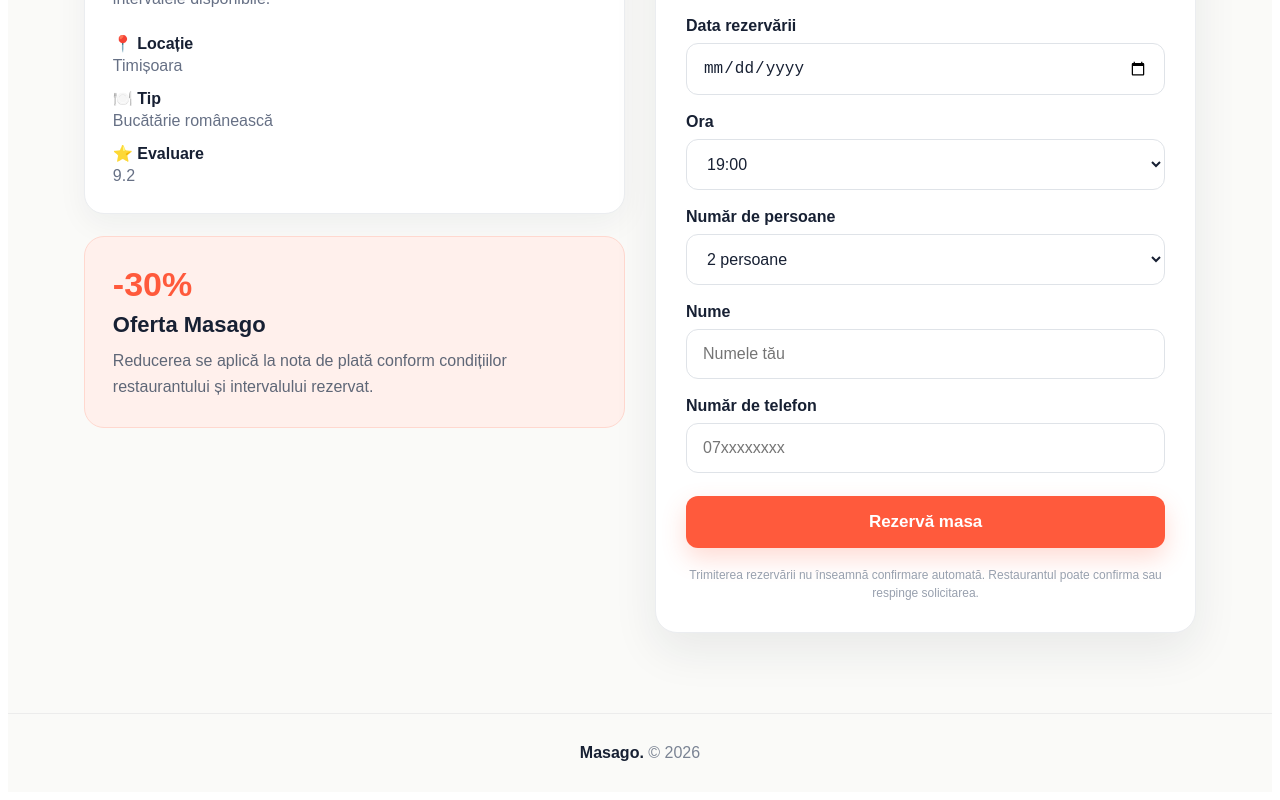
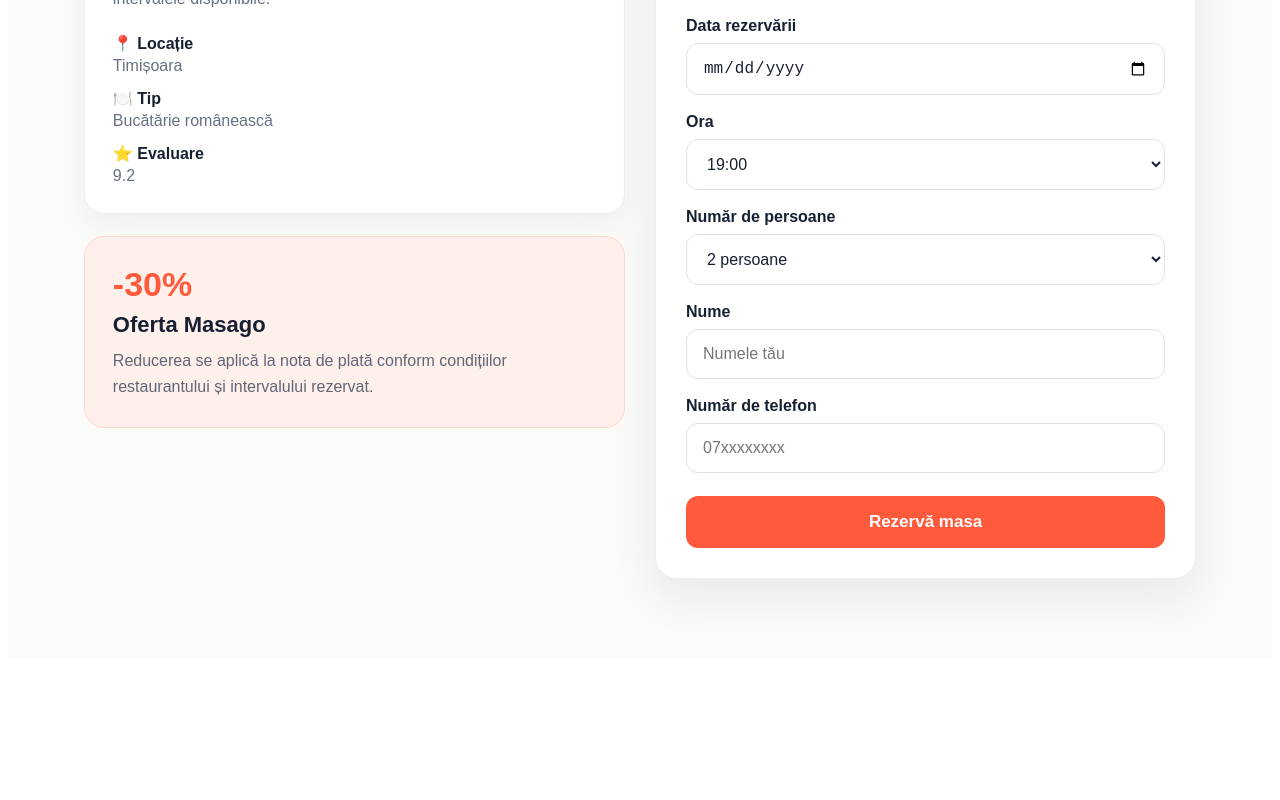
Before and after one commit to masago1/masago1, a Next.js app: page /restaurant in a window 1280 px wide. Shown: the part 689-1489 px from the top of the page. After the commit the page ends 1356 px from the top, so only its background shows below. Built offline with nearby package versions, Linux system fonts and the light colour scheme.

Commit message:
Update page.js

```diff
--- a/app/restaurant/page.js
+++ b/app/restaurant/page.js
@@ -60,14 +60,11 @@ export default function RestaurantPage() {
       process.env.NEXT_PUBLIC_SUPABASE_PUBLISHABLE_KEY;
 
     if (!supabaseUrl || !supabaseKey) {
-      setMessage(
-        "Conexiunea cu Supabase nu este configurată."
-      );
+      setMessage("Conexiunea cu Supabase nu este configurată.");
       return;
     }
 
-    const reservationCode =
-      generateReservationCode();
+    const reservationCode = generateReservationCode();
 
     const reservationSummary = {
       code: reservationCode,
@@ -106,18 +103,15 @@ export default function RestaurantPage() {
 
       if (!response.ok) {
         const errorText = await response.text();
-
-        console.error(
-          "Supabase error:",
-          errorText
-        );
-
-        setMessage(
-          `Eroare Supabase: ${errorText}`
-        );
-
+        console.error("Supabase error:", errorText);
+        setMessage(`Eroare Supabase: ${errorText}`);
         return;
       }
+
+      localStorage.setItem(
+        "masago_last_reservation_code",
+        reservationCode
+      );
 
       setConfirmation(reservationSummary);
 
@@ -128,10 +122,7 @@ export default function RestaurantPage() {
       setPhone("");
     } catch (error) {
       console.error(error);
-
-      setMessage(
-        `Eroare: ${error.message}`
-      );
+      setMessage(`Eroare: ${error.message}`);
     } finally {
       setLoading(false);
     }
@@ -174,8 +165,6 @@ export default function RestaurantPage() {
         color: "#172033",
       }}
     >
-      {/* HEADER */}
-
       <header
         style={{
           background: "white",
@@ -199,14 +188,7 @@ export default function RestaurantPage() {
             letterSpacing: "-1px",
           }}
         >
-          Masago
-          <span
-            style={{
-              color: "#FF5A3C",
-            }}
-          >
-            .
-          </span>
+          Masago<span style={{ color: "#FF5A3C" }}>.</span>
         </a>
 
         <a
@@ -220,8 +202,6 @@ export default function RestaurantPage() {
           ← Înapoi la restaurante
         </a>
       </header>
-
-      {/* HERO */}
 
       <section
         style={{
@@ -246,11 +226,9 @@ export default function RestaurantPage() {
             <div
               style={{
                 display: "inline-block",
-                background:
-                  "rgba(255,90,60,0.16)",
+                background: "rgba(255,90,60,0.16)",
                 color: "#FF8A73",
-                border:
-                  "1px solid rgba(255,90,60,0.35)",
+                border: "1px solid rgba(255,90,60,0.35)",
                 borderRadius: "999px",
                 padding: "8px 12px",
                 fontSize: "14px",
@@ -263,8 +241,7 @@ export default function RestaurantPage() {
 
             <h1
               style={{
-                fontSize:
-                  "clamp(44px, 6vw, 66px)",
+                fontSize: "clamp(44px, 6vw, 66px)",
                 margin: 0,
                 letterSpacing: "-2px",
               }}
@@ -280,9 +257,8 @@ export default function RestaurantPage() {
                 maxWidth: "600px",
               }}
             >
-              Bucătărie românească și
-              preparate tradiționale, cu oferte
-              disponibile în anumite intervale.
+              Bucătărie românească și preparate tradiționale, cu
+              oferte disponibile în anumite intervale.
             </p>
 
             <div
@@ -330,16 +306,13 @@ export default function RestaurantPage() {
               justifyContent: "center",
               fontSize: "110px",
               border: "1px solid #334057",
-              boxShadow:
-                "0 20px 60px rgba(0,0,0,0.25)",
+              boxShadow: "0 20px 60px rgba(0,0,0,0.25)",
             }}
           >
             🍲
           </div>
         </div>
       </section>
-
-      {/* CONTENT */}
 
       <section
         style={{
@@ -353,8 +326,6 @@ export default function RestaurantPage() {
           alignItems: "start",
         }}
       >
-        {/* INFORMATII */}
-
         <div>
           <div
             style={{
@@ -362,17 +333,11 @@ export default function RestaurantPage() {
               border: "1px solid #ebedf0",
               borderRadius: "20px",
               padding: "28px",
-              boxShadow:
-                "0 10px 30px rgba(23,32,51,0.05)",
+              boxShadow: "0 10px 30px rgba(23,32,51,0.05)",
               marginBottom: "22px",
             }}
           >
-            <h2
-              style={{
-                marginTop: 0,
-                fontSize: "26px",
-              }}
-            >
+            <h2 style={{ marginTop: 0, fontSize: "26px" }}>
               Despre Casa Bunicii
             </h2>
 
@@ -382,10 +347,8 @@ export default function RestaurantPage() {
                 lineHeight: 1.7,
               }}
             >
-              Casa Bunicii este listat în
-              Masago pentru rezervări cu
-              reducere în intervalele
-              disponibile.
+              Casa Bunicii este listat în Masago pentru rezervări
+              cu reducere în intervalele disponibile.
             </p>
 
             <div
@@ -397,39 +360,21 @@ export default function RestaurantPage() {
             >
               <div>
                 <strong>📍 Locație</strong>
-
-                <div
-                  style={{
-                    color: "#667085",
-                    marginTop: "4px",
-                  }}
-                >
+                <div style={{ color: "#667085", marginTop: "4px" }}>
                   Timișoara
                 </div>
               </div>
 
               <div>
                 <strong>🍽️ Tip</strong>
-
-                <div
-                  style={{
-                    color: "#667085",
-                    marginTop: "4px",
-                  }}
-                >
+                <div style={{ color: "#667085", marginTop: "4px" }}>
                   Bucătărie românească
                 </div>
               </div>
 
               <div>
                 <strong>⭐ Evaluare</strong>
-
-                <div
-                  style={{
-                    color: "#667085",
-                    marginTop: "4px",
-                  }}
-                >
+                <div style={{ color: "#667085", marginTop: "4px" }}>
                   9.2
                 </div>
               </div>
@@ -471,15 +416,11 @@ export default function RestaurantPage() {
                 lineHeight: 1.6,
               }}
             >
-              Reducerea se aplică la nota de
-              plată conform condițiilor
-              restaurantului și intervalului
-              rezervat.
+              Reducerea se aplică la nota de plată conform
+              condițiilor restaurantului și intervalului rezervat.
             </p>
           </div>
         </div>
-
-        {/* CONFIRMARE SAU FORMULAR */}
 
         <div
           style={{
@@ -487,8 +428,7 @@ export default function RestaurantPage() {
             border: "1px solid #ebedf0",
             borderRadius: "22px",
             padding: "30px",
-            boxShadow:
-              "0 18px 45px rgba(23,32,51,0.08)",
+            boxShadow: "0 18px 45px rgba(23,32,51,0.08)",
           }}
         >
           {confirmation ? (
@@ -510,11 +450,7 @@ export default function RestaurantPage() {
                 ✓
               </div>
 
-              <div
-                style={{
-                  textAlign: "center",
-                }}
-              >
+              <div style={{ textAlign: "center" }}>
                 <p
                   style={{
                     margin: 0,
@@ -534,8 +470,7 @@ export default function RestaurantPage() {
                     margin: "8px 0",
                   }}
                 >
-                  Mulțumim,{" "}
-                  {confirmation.name}!
+                  Mulțumim, {confirmation.name}!
                 </h2>
 
                 <p
@@ -544,9 +479,8 @@ export default function RestaurantPage() {
                     lineHeight: 1.6,
                   }}
                 >
-                  Solicitarea a fost trimisă
-                  către Casa Bunicii și așteaptă
-                  confirmarea restaurantului.
+                  Solicitarea a fost trimisă către Casa Bunicii și
+                  așteaptă confirmarea restaurantului.
                 </p>
               </div>
 
@@ -584,68 +518,24 @@ export default function RestaurantPage() {
                 </div>
               </div>
 
-              <div
+              <a
+                href="/verifica-rezervare"
                 style={{
-                  display: "grid",
-                  gridTemplateColumns:
-                    "repeat(3, 1fr)",
-                  gap: "10px",
-                  marginBottom: "25px",
+                  display: "block",
+                  width: "100%",
+                  boxSizing: "border-box",
+                  textDecoration: "none",
+                  textAlign: "center",
+                  background: "#FF5A3C",
+                  color: "white",
+                  borderRadius: "12px",
+                  padding: "15px",
+                  fontWeight: "900",
+                  marginBottom: "12px",
                 }}
               >
-                <div
-                  style={confirmationBox}
-                >
-                  <span style={confirmationLabel}>
-                    Data
-                  </span>
-
-                  <strong>
-                    {confirmation.date}
-                  </strong>
-                </div>
-
-                <div
-                  style={confirmationBox}
-                >
-                  <span style={confirmationLabel}>
-                    Ora
-                  </span>
-
-                  <strong>
-                    {confirmation.time}
-                  </strong>
-                </div>
-
-                <div
-                  style={confirmationBox}
-                >
-                  <span style={confirmationLabel}>
-                    Persoane
-                  </span>
-
-                  <strong>
-                    {confirmation.guests}
-                  </strong>
-                </div>
-              </div>
-
-              <div
-                style={{
-                  background: "#FFF4DD",
-                  color: "#7A5800",
-                  padding: "14px",
-                  borderRadius: "11px",
-                  fontSize: "14px",
-                  lineHeight: 1.5,
-                  marginBottom: "18px",
-                }}
-              >
-                ⏳ Rezervarea este momentan{" "}
-                <strong>în așteptare</strong>.
-                Restaurantul trebuie să o
-                confirme.
-              </div>
+                Vezi statusul rezervării
+              </a>
 
               <button
                 onClick={makeAnotherReservation}
@@ -694,27 +584,18 @@ export default function RestaurantPage() {
                   marginBottom: "28px",
                 }}
               >
-                Completează detaliile și
-                trimitem rezervarea către
+                Completează detaliile și trimitem rezervarea către
                 restaurant.
               </p>
 
               <div style={fieldStyle}>
-                <label style={labelStyle}>
-                  Data rezervării
-                </label>
+                <label style={labelStyle}>Data rezervării</label>
 
                 <input
                   type="date"
                   value={date}
-                  min={
-                    new Date()
-                      .toISOString()
-                      .split("T")[0]
-                  }
-                  onChange={(e) =>
-                    setDate(e.target.value)
-                  }
+                  min={new Date().toISOString().split("T")[0]}
+                  onChange={(e) => setDate(e.target.value)}
                   style={inputStyle}
                 />
 
@@ -727,133 +608,69 @@ export default function RestaurantPage() {
                     }}
                   >
                     Data selectată:{" "}
-                    <strong>
-                      {formatDateRomanian(date)}
-                    </strong>
+                    <strong>{formatDateRomanian(date)}</strong>
                   </div>
                 )}
               </div>
 
               <div style={fieldStyle}>
-                <label style={labelStyle}>
-                  Ora
-                </label>
+                <label style={labelStyle}>Ora</label>
 
                 <select
                   value={time}
-                  onChange={(e) =>
-                    setTime(e.target.value)
-                  }
+                  onChange={(e) => setTime(e.target.value)}
                   style={inputStyle}
                 >
-                  <option value="18:00">
-                    18:00
-                  </option>
-
-                  <option value="18:30">
-                    18:30
-                  </option>
-
-                  <option value="19:00">
-                    19:00
-                  </option>
-
-                  <option value="19:30">
-                    19:30
-                  </option>
-
-                  <option value="20:00">
-                    20:00
-                  </option>
-
-                  <option value="20:30">
-                    20:30
-                  </option>
-
-                  <option value="21:00">
-                    21:00
-                  </option>
-
-                  <option value="21:30">
-                    21:30
-                  </option>
+                  <option value="18:00">18:00</option>
+                  <option value="18:30">18:30</option>
+                  <option value="19:00">19:00</option>
+                  <option value="19:30">19:30</option>
+                  <option value="20:00">20:00</option>
+                  <option value="20:30">20:30</option>
+                  <option value="21:00">21:00</option>
+                  <option value="21:30">21:30</option>
                 </select>
               </div>
 
               <div style={fieldStyle}>
-                <label style={labelStyle}>
-                  Număr de persoane
-                </label>
+                <label style={labelStyle}>Număr de persoane</label>
 
                 <select
                   value={guests}
-                  onChange={(e) =>
-                    setGuests(e.target.value)
-                  }
+                  onChange={(e) => setGuests(e.target.value)}
                   style={inputStyle}
                 >
-                  <option value="1">
-                    1 persoană
-                  </option>
-
-                  <option value="2">
-                    2 persoane
-                  </option>
-
-                  <option value="3">
-                    3 persoane
-                  </option>
-
-                  <option value="4">
-                    4 persoane
-                  </option>
-
-                  <option value="5">
-                    5 persoane
-                  </option>
-
-                  <option value="6">
-                    6 persoane
-                  </option>
-
-                  <option value="7">
-                    7 persoane
-                  </option>
-
-                  <option value="8">
-                    8 persoane
-                  </option>
+                  <option value="1">1 persoană</option>
+                  <option value="2">2 persoane</option>
+                  <option value="3">3 persoane</option>
+                  <option value="4">4 persoane</option>
+                  <option value="5">5 persoane</option>
+                  <option value="6">6 persoane</option>
+                  <option value="7">7 persoane</option>
+                  <option value="8">8 persoane</option>
                 </select>
               </div>
 
               <div style={fieldStyle}>
-                <label style={labelStyle}>
-                  Nume
-                </label>
+                <label style={labelStyle}>Nume</label>
 
                 <input
                   type="text"
                   placeholder="Numele tău"
                   value={name}
-                  onChange={(e) =>
-                    setName(e.target.value)
-                  }
+                  onChange={(e) => setName(e.target.value)}
                   style={inputStyle}
                 />
               </div>
 
               <div style={fieldStyle}>
-                <label style={labelStyle}>
-                  Număr de telefon
-                </label>
+                <label style={labelStyle}>Număr de telefon</label>
 
                 <input
                   type="tel"
                   placeholder="07xxxxxxxx"
                   value={phone}
-                  onChange={(e) =>
-                    setPhone(e.target.value)
-                  }
+                  onChange={(e) => setPhone(e.target.value)}
                   style={inputStyle}
                 />
               </div>
@@ -876,14 +693,9 @@ export default function RestaurantPage() {
                   cursor: loading
                     ? "not-allowed"
                     : "pointer",
-                  boxShadow: loading
-                    ? "none"
-                    : "0 10px 24px rgba(255,90,60,0.22)",
                 }}
               >
-                {loading
-                  ? "Se trimite..."
-                  : "Rezervă masa"}
+                {loading ? "Se trimite..." : "Rezervă masa"}
               </button>
 
               {message && (
@@ -896,68 +708,15 @@ export default function RestaurantPage() {
                     color: "#A33A29",
                     fontWeight: "800",
                     textAlign: "center",
-                    lineHeight: 1.5,
-                    wordBreak: "break-word",
                   }}
                 >
                   {message}
                 </div>
               )}
-
-              <p
-                style={{
-                  color: "#98A0AE",
-                  fontSize: "12px",
-                  textAlign: "center",
-                  marginTop: "18px",
-                  marginBottom: 0,
-                  lineHeight: 1.5,
-                }}
-              >
-                Trimiterea rezervării nu
-                înseamnă confirmare automată.
-                Restaurantul poate confirma sau
-                respinge solicitarea.
-              </p>
             </>
           )}
         </div>
       </section>
-
-      <footer
-        style={{
-          borderTop: "1px solid #ececec",
-          padding: "30px 6%",
-          textAlign: "center",
-          color: "#7A8393",
-        }}
-      >
-        <strong
-          style={{
-            color: "#172033",
-          }}
-        >
-          Masago.
-        </strong>{" "}
-        © 2026
-      </footer>
     </main>
   );
 }
-
-const confirmationBox = {
-  background: "#F6F7F9",
-  padding: "14px 8px",
-  borderRadius: "11px",
-  textAlign: "center",
-};
-
-const confirmationLabel = {
-  display: "block",
-  color: "#8A92A0",
-  fontSize: "11px",
-  textTransform: "uppercase",
-  letterSpacing: "0.5px",
-  marginBottom: "5px",
-  fontWeight: "800",
-};
```
